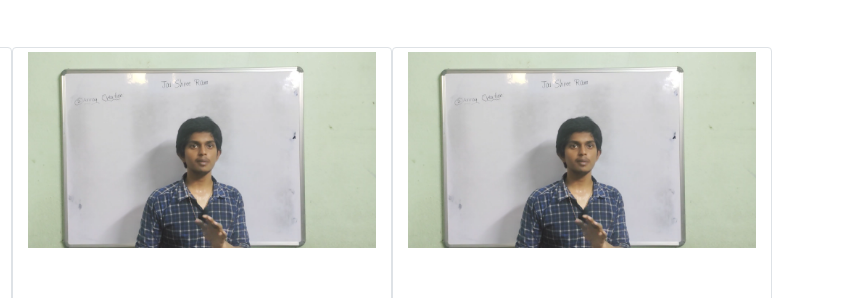
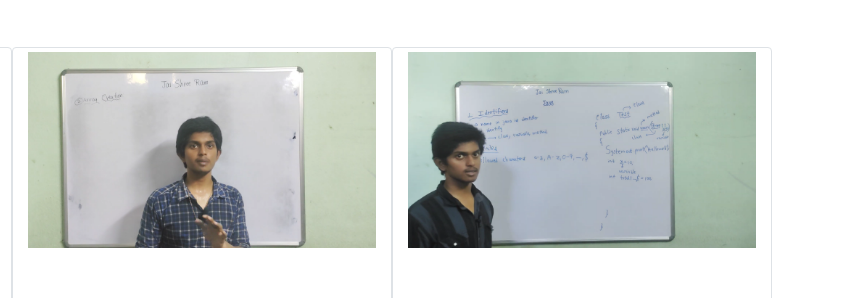
Before and after one commit to rharsha721/btechlearns, a plain HTML site: page gallary.html in a window 1280 px wide. Shown: the part 1177-1475 px from the top of the page, 438-1280 px from the left. Drawn offline with nearby package versions, Linux system fonts and the light colour scheme.

Commit message:
Update gallary.html

```diff
--- a/gallary.html
+++ b/gallary.html
@@ -56,7 +56,7 @@
                 <div class="col-lg-4 col-6 img-thumbnail"><img class="img-fluid" src="bt1.png" alt=""></div>
                 <div class="col-lg-4 col-6 img-thumbnail"><img class="img-fluid" src="b8 (4).png" alt=""></div>
                 <div class="col-lg-4 col-6 img-thumbnail"><img class="img-fluid" src="b8 (5).png" alt=""></div>
-                <div class="col-lg-4 col-6 img-thumbnail"><img class="img-fluid" src="b8 (6).png" alt=""></div>
+                <div class="col-lg-4 col-6 img-thumbnail"><img class="img-fluid" src="bt4.png" alt=""></div>
 
             </div>
         </div>
```
